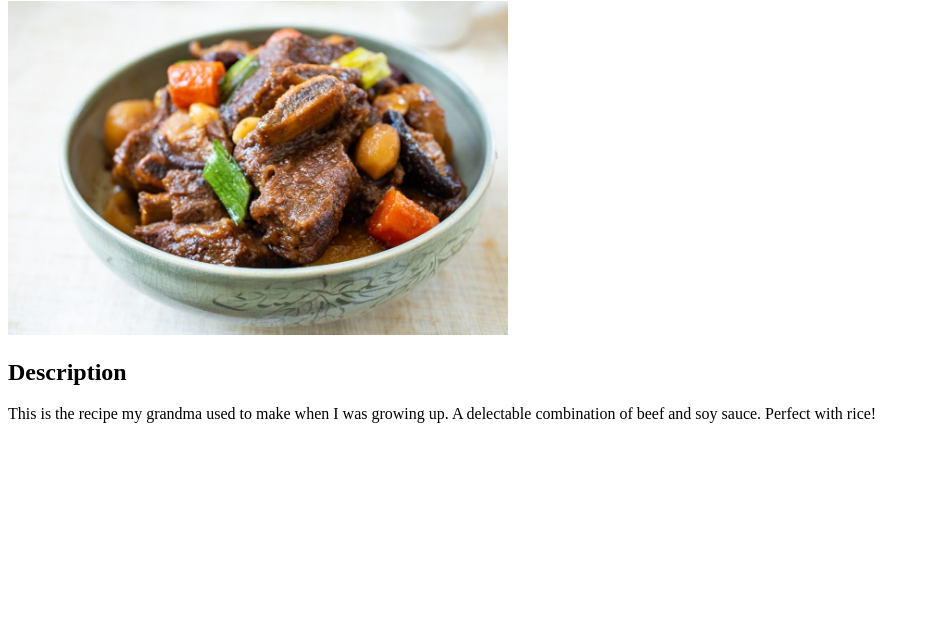
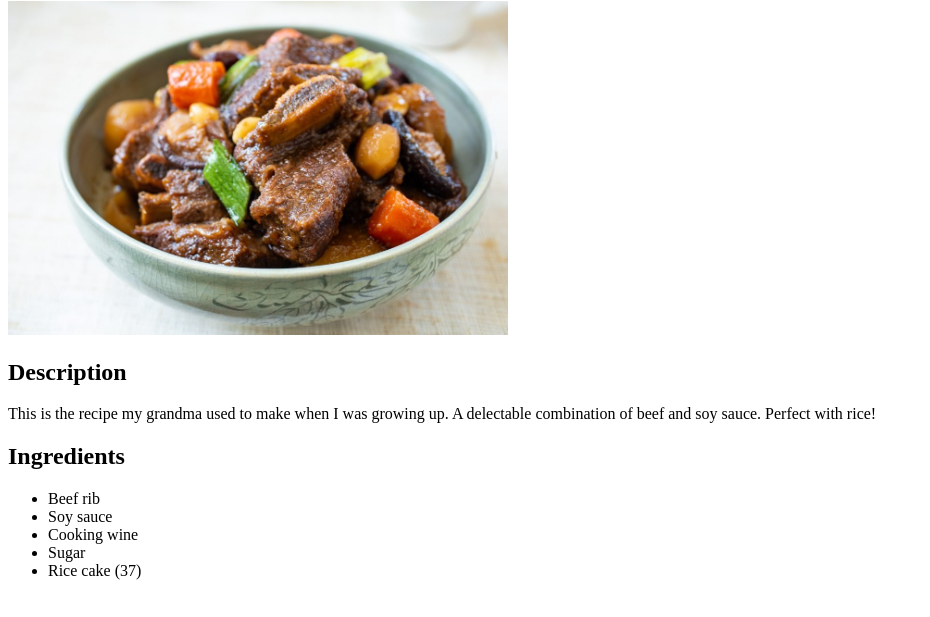
Before and after one commit to brianlearns/odin-recipes, a plain HTML site: page recipes/galbi.html in a window 1280 px wide. Shown: the part 79-696 px from the top of the page, without its empty margins (0-930 px from the left). Drawn offline with Linux system fonts and the light colour scheme.

Commit message:
Added ingredients list

```diff
--- a/recipes/galbi.html
+++ b/recipes/galbi.html
@@ -18,5 +18,28 @@
         This is the recipe my grandma used to make when I was growing up.
         A delectable combination of beef and soy sauce. Perfect with rice!
     </p>
+    <h2>
+        Ingredients
+    </h2>
+    <p>
+        <ul>
+            <li>
+                Beef rib
+            </li>
+            <li>
+                Soy sauce
+            </li>
+            <li>
+                Cooking wine
+            </li>
+            <li>
+                Sugar
+            </li>
+            <li>
+                Rice cake (37)
+            </li>
+        </ul>
+    </p>
+
 </body>
 </html>
```
